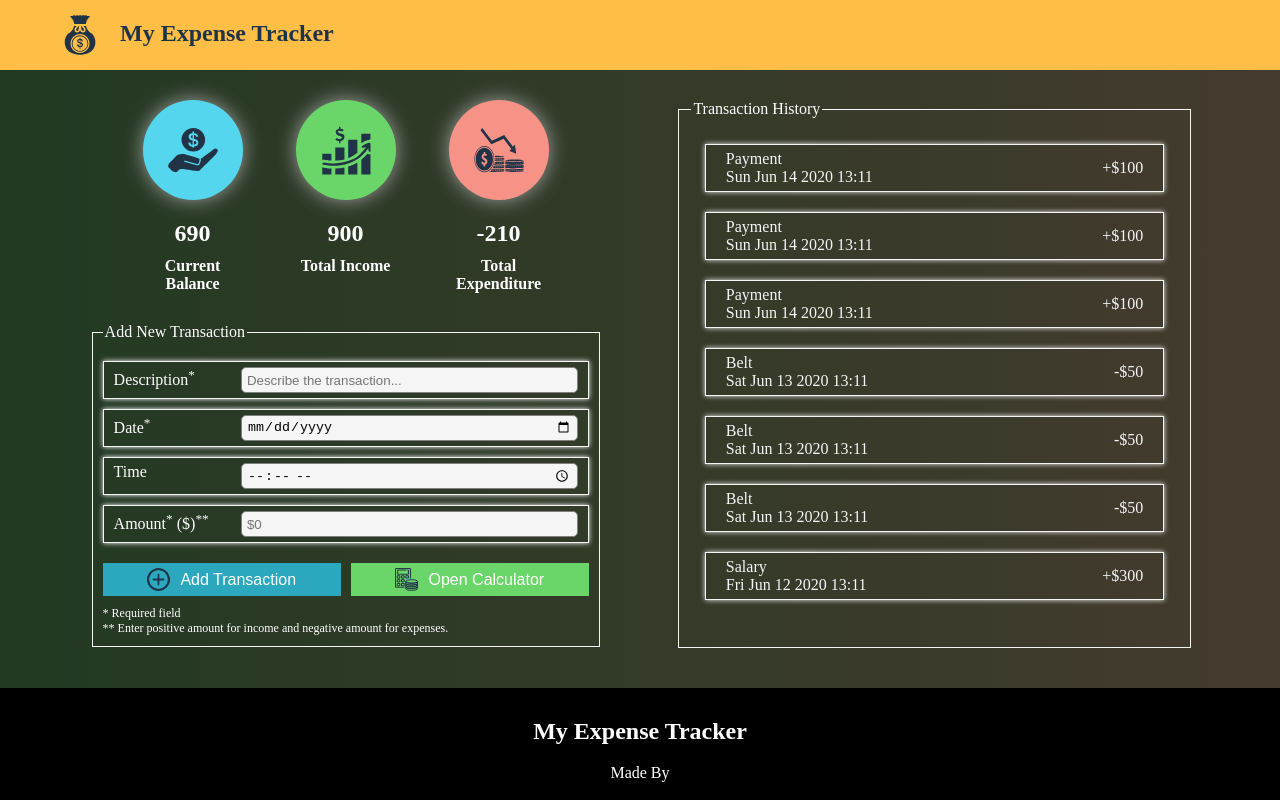
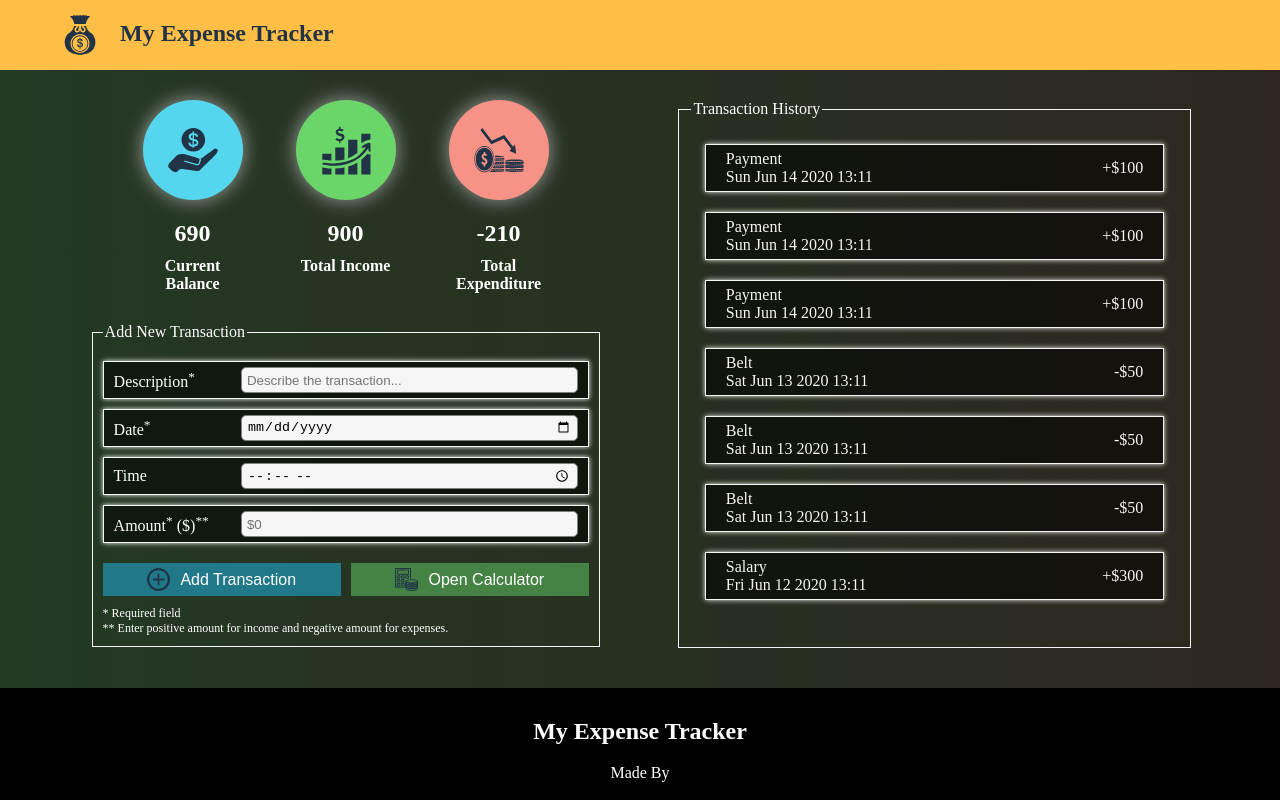
Before and after one commit to SharjeelSafdar/project7a1-expense-tracker-pwa, a React (Create React App) app: page / in a window 1280 px wide. Built offline with nearby package versions, Linux system fonts and the light colour scheme.

Commit message:
Improved background to text contrast

```diff
--- a/src/App.module.css
+++ b/src/App.module.css
@@ -8,7 +8,7 @@ html, body, #root {
 }
 
 .container {
-    background: linear-gradient(to right, hsl(120, 25%, 18%), rgb(68, 59, 46));
+    background: linear-gradient(to right, hsl(120, 25%, 18%), rgb(46, 40, 31));
     padding: 100px 0 40px;
     display: grid;
     grid-template-columns: 7fr 40fr 6fr 40fr 7fr;
@@ -29,7 +29,7 @@ html, body, #root {
 @media (max-width: 750px) {
     .container {
         display: flex;
-        background: linear-gradient(to bottom, hsl(120, 25%, 18%), rgb(51, 44, 34));
+        background: linear-gradient(to bottom, hsl(120, 25%, 18%), rgb(46, 40, 31));
         flex-direction: column;
         justify-content: center;
         align-items: center;
--- a/src/App.tsx
+++ b/src/App.tsx
@@ -11,9 +11,7 @@ function App() {
 	return (
 		<div className={styles.shadow}>
 			<Header />
-				{/* <div className={styles.back}> */}
 				<div className={styles.container}>
-				{/* The following div is to provide a partially transparent background. */}
 					<GlobalProvider>
 						<div className={styles.leftContainer}>
 							<AccountSummary />
@@ -25,7 +23,6 @@ function App() {
 						<Calculator />
 					</GlobalProvider>
 				</div>
-				{/* </div> */}
 			<Footer />
 		</div>
 	);
--- a/src/components/NewTransaction/NewTransaction.module.css
+++ b/src/components/NewTransaction/NewTransaction.module.css
@@ -10,11 +10,13 @@
     display: flex;
     flex-direction: row;
     justify-content: space-between;
+    align-items: center;
     font-size: 16px;
     padding: 5px 10px;
     margin: 10px 0;
     border: thin solid whitesmoke;
     box-shadow: 0 0 5px;
+    background-color: rgba(0,0,0,0.56);
 }
 
 .input {
@@ -50,11 +52,11 @@
 }
 
 .addBtn {
-    background-color: #2ba8be;
+    background-color: rgb(32, 120, 136);
     margin-right: 1%;
 }
 .calcBtn {
-    background-color: rgb(106, 214, 106);
+    background-color: rgb(68, 131, 68);
     margin-left: 1%;
 }
 
--- a/src/components/TransactionItem/TransactionItem.module.css
+++ b/src/components/TransactionItem/TransactionItem.module.css
@@ -1,5 +1,5 @@
 .transactionItem {
-    background-color: transparent;
+    background-color: rgba(0,0,0,0.56);
     color: whitesmoke;
     display: flex;
     flex-direction: row;
```
